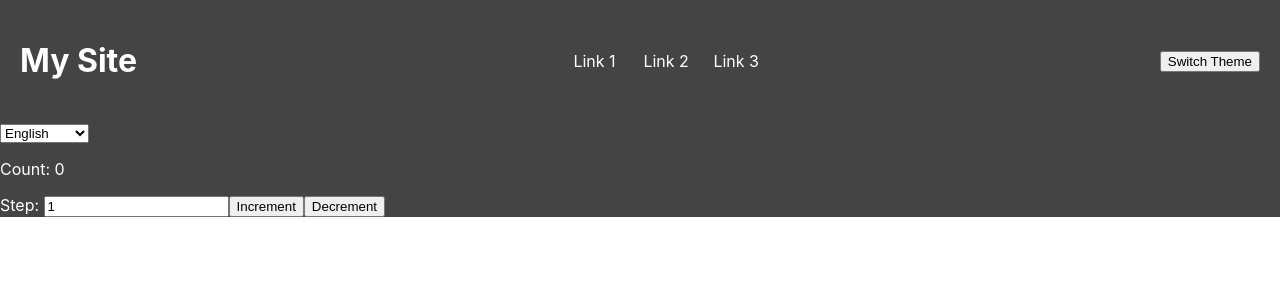
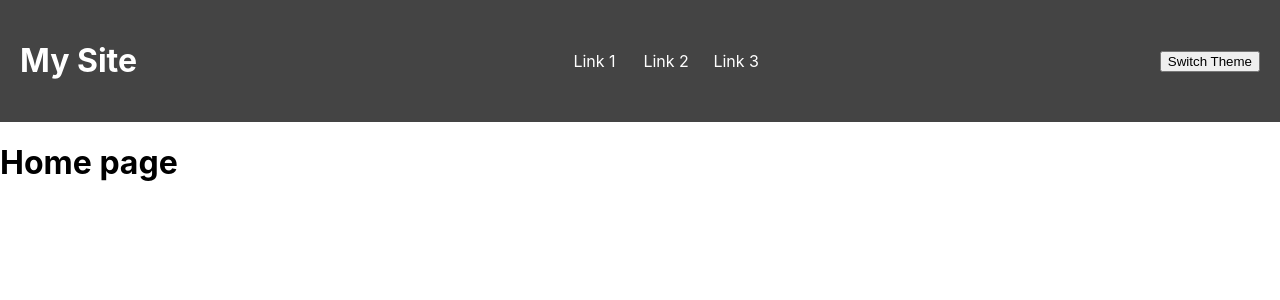
Before and after one commit to fc-fullstack-courses/redux-toolkit-lessons, a React (Create React App) app: page / in a window 1280 px wide. Shown: the top 300 px of the page. Built offline with nearby package versions, Linux system fonts and the light colour scheme.

Commit message:
Add pages

```diff
--- a/src/App.js
+++ b/src/App.js
@@ -1,13 +1,16 @@
 import './App.css';
-import Counter from './components/Counter';
-import Header from './components/Header';
+import { Switch, Route } from 'react-router-dom';
+import CounterPage from 'pages/CounterPage';
+import HomePage from 'pages/HomePage';
+import NotFoundPage from 'pages/NotFoundPage';
 
 function App() {
   return (
-    <>
-      <Header />
-      <Counter />
-    </>
+    <Switch>
+      <Route exact path="/" component={HomePage} />
+      <Route path="/counter" component={CounterPage} />
+      <Route path="*" component={NotFoundPage} />
+    </Switch>
   );
 }
 
--- a/src/index.js
+++ b/src/index.js
@@ -1,16 +1,19 @@
 import React from 'react';
 import ReactDOM from 'react-dom/client';
+import { Provider } from 'react-redux';
+import { BrowserRouter as Router } from 'react-router-dom';
 import './index.css';
 import App from './App';
 import reportWebVitals from './reportWebVitals';
-import { Provider } from 'react-redux';
 import store from './store/store';
 
 const root = ReactDOM.createRoot(document.getElementById('root'));
 root.render(
   <React.StrictMode>
     <Provider store={store}>
-      <App />
+      <Router>
+        <App />
+      </Router>
     </Provider>
   </React.StrictMode>
 );
--- /dev/null
+++ b/src/pages/CounterPage/index.jsx
@@ -0,0 +1,12 @@
+import React from 'react';
+import Counter from '../../components/Counter';
+import Header from '../../components/Header';
+
+function CounterPage(props) {
+  return <>
+  <Header />
+  <Counter />
+</>;
+}
+
+export default CounterPage;
--- /dev/null
+++ b/src/pages/HomePage/index.jsx
@@ -0,0 +1,13 @@
+import Header from 'components/Header';
+import React from 'react';
+
+function HomePage() {
+  return (
+    <>
+      <Header />
+      <h1>Home page</h1>
+    </>
+  );
+}
+
+export default HomePage;
--- /dev/null
+++ b/src/pages/NotFoundPage/index.jsx
@@ -0,0 +1,13 @@
+import Header from 'components/Header';
+import React from 'react';
+
+function NotFoundPage() {
+  return (
+    <>
+      <Header />
+      <h1>Page not found</h1>
+    </>
+  );
+}
+
+export default NotFoundPage;
```
